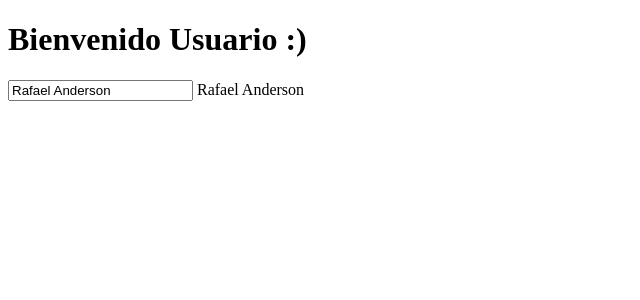
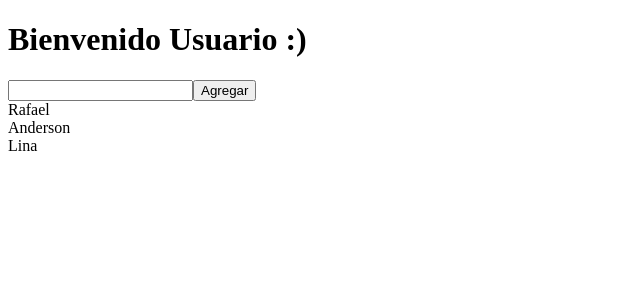
Before and after one commit to RafaelAnderson/Angular-Basic, an Angular app in the folder mi-web-app/: page / in a window 1280 px wide. Shown: the top 300 px of the page, without its empty margins (0-640 px from the left). Built offline with nearby package versions, Linux system fonts and the light colour scheme.

Commit message:
Estructura dinámicas

```diff
--- a/mi-web-app/src/app/usuario.component.html
+++ b/mi-web-app/src/app/usuario.component.html
@@ -1,3 +1,6 @@
 <h1>Bienvenido Usuario :)</h1>
-<input type="text" [(ngModel)]="usuarioNombre">
-{{usuarioNombre}}
+<input *ngIf="visible" type="text" [(ngModel)]="usuarioNombre">
+<button *ngIf="visible" (click)="onAgregarUsuario()">Agregar</button>
+
+<!-- Recorre todo el array -->
+<div *ngFor="let usr of usuarios">{{usr}}</div>
--- a/mi-web-app/src/app/usuario.component.ts
+++ b/mi-web-app/src/app/usuario.component.ts
@@ -6,7 +6,24 @@ import { Component } from '@angular/core';
 })
 
 export class UsuarioComponent{
+  // Variable tipo array
+  usuarios = ['Rafael', 'Anderson', 'Lina'];
 
   // Variable
-  usuarioNombre = "Rafael Anderson";
+  usuarioNombre = "";
+
+  // Método ngIf
+  visible = false
+
+  constructor(){
+    // Controlar el tiempo de ejecución en JavaScript ( ngIf )
+    setTimeout( () => {
+      this.visible = true;
+    }, 3000);
+  }
+
+  // Método para agregar dinámicamente
+  onAgregarUsuario(){
+    this.usuarios.push(this.usuarioNombre);
+  }
 }
```
